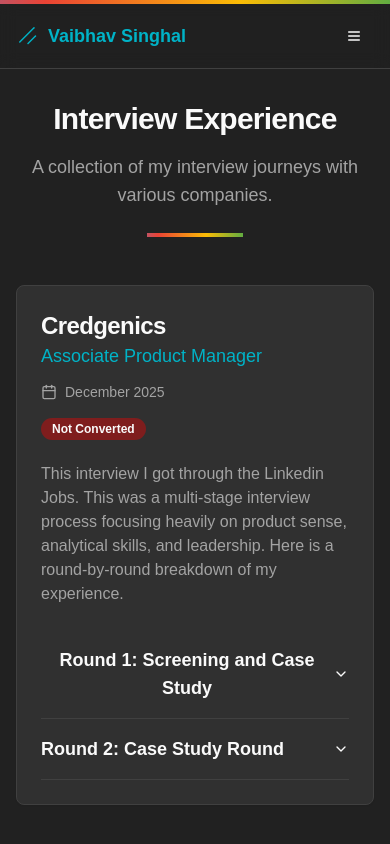
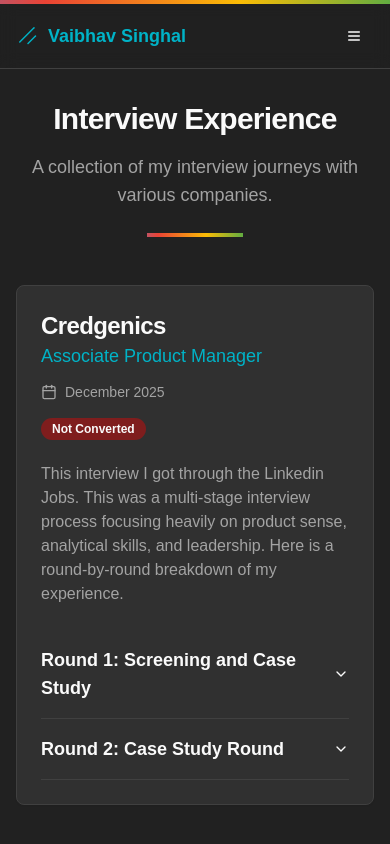
Before and after one commit to WebBhav/portfolio-pm, a Next.js app: page /interview-experience in a window 390 px wide. Shown: the top 844 px of the page. Built offline with nearby package versions, Linux system fonts and the light colour scheme.

Commit message:
in interview page during mobile mode, the subheadings in the rounds (rou

```diff
--- a/src/components/ui/accordion.tsx
+++ b/src/components/ui/accordion.tsx
@@ -28,7 +28,7 @@
     <AccordionPrimitive.Trigger
       ref={ref}
       className={cn(
-        "flex flex-1 items-center justify-between py-4 font-medium transition-all hover:underline [&[data-state=open]>svg]:rotate-180",
+        "flex flex-1 items-center justify-between py-4 font-medium transition-all hover:no-underline text-left [&[data-state=open]>svg]:rotate-180",
         className
       )}
       {...props}
```
